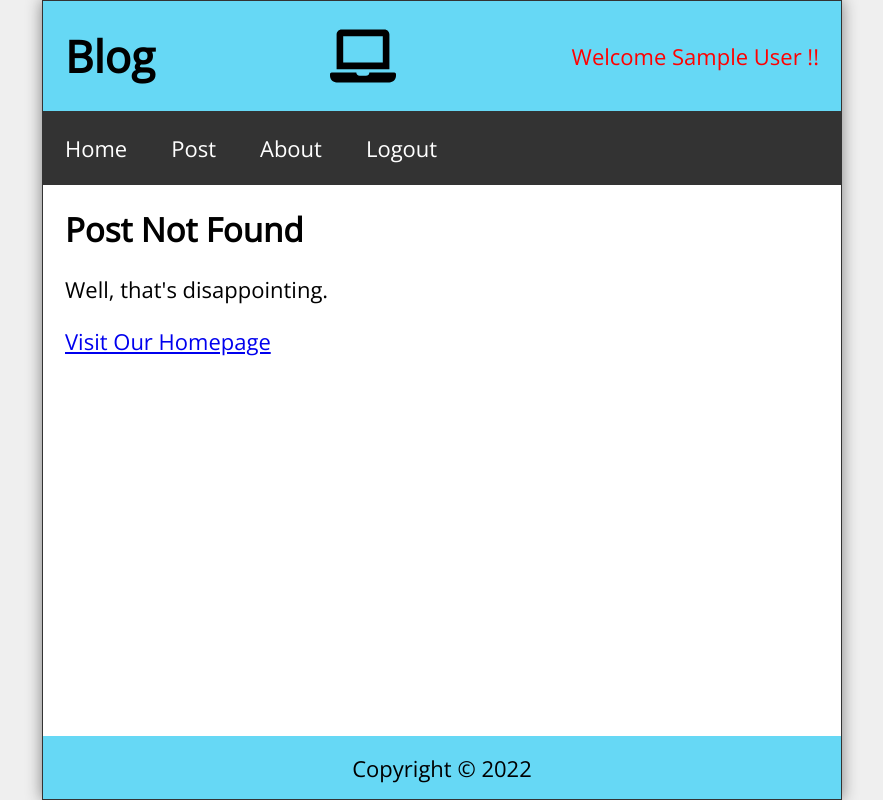
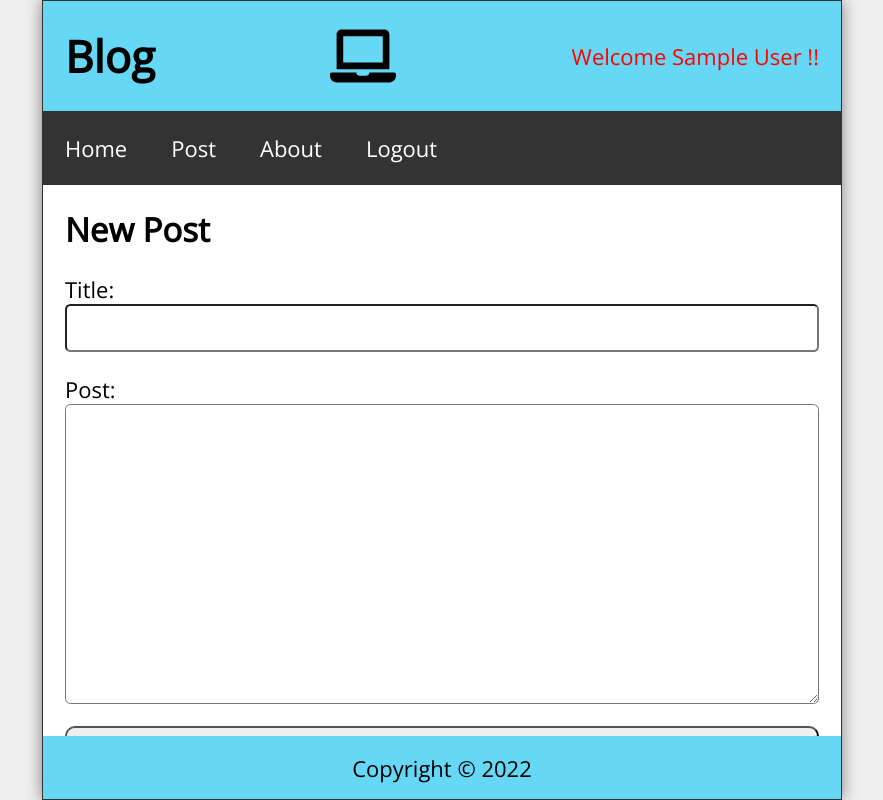
Before and after one commit to ranjan/Practice-React, a React (Create React App) app in the folder React-Posts/: page /post/new in a window 1280 px wide. Before the commit this address had no page. Shown: the whole page, without its empty margins (198-1081 px from the left). Built offline with nearby package versions, Linux system fonts and the light colour scheme; data requests are answered from the project's data file; sample sign-in values are in the browser's storage.

Commit message:
Added private route

```diff
--- a/React-Posts/src/App.js
+++ b/React-Posts/src/App.js
@@ -11,6 +11,7 @@ import Registration from './Registration';
 import Missing from './Missing';
 import { Route, Switch } from 'react-router-dom';
 import { DataProvider } from './context/DataContext';
+import PrivateRoute from './PrivateRoute';
 
 function App() {
 
@@ -20,12 +21,12 @@ function App() {
       <Header title="Blog" />
         <Nav />
         <Switch>
-          <Route exact path="/" component={Home} />
           <Route exact path="/login" component={Login} />
           <Route exact path="/registration" component={Registration} />
-          <Route exact path="/post" component={NewPost} />
-          <Route path="/edit/:id" component={EditPost} />
-          <Route path="/post/:id" component={PostPage} />
+          <PrivateRoute component={Home} path="/" exact />
+          <PrivateRoute exact path="/post/new" component={NewPost} />
+          <PrivateRoute path="/edit/:id" component={EditPost} />
+          <PrivateRoute path="/post/:id" component={PostPage} />
           <Route path="/about" component={About} />
           <Route path="*" component={Missing} />
         </Switch>
--- a/React-Posts/src/Nav.js
+++ b/React-Posts/src/Nav.js
@@ -23,7 +23,7 @@ const Nav = () => {
         <nav className="Nav">
             <ul>
               <li><Link to="/">Home</Link></li>
-              <li><Link to="/post">Post</Link></li>
+              <li><Link to="/post/new">Post</Link></li>
               <li><Link to="/about">About</Link></li>
               {isAuthenticated() ? (
                 <li><Link onClick={() => handleLogoutClick()}>Logout</Link></li>
--- /dev/null
+++ b/React-Posts/src/PrivateRoute.js
@@ -0,0 +1,16 @@
+import React, {useContext} from 'react';
+import { Route, Redirect } from 'react-router-dom';
+import DataContext from './context/DataContext';
+const PrivateRoute = ({component: Component, ...rest}) => {
+const { isAuthenticated } = useContext(DataContext);
+
+  return (
+    <Route {...rest} render={props => (
+        isAuthenticated() ?
+            <Component {...props} />
+        : <Redirect to="/login" />
+    )} />
+  );
+};
+
+export default PrivateRoute;
```
